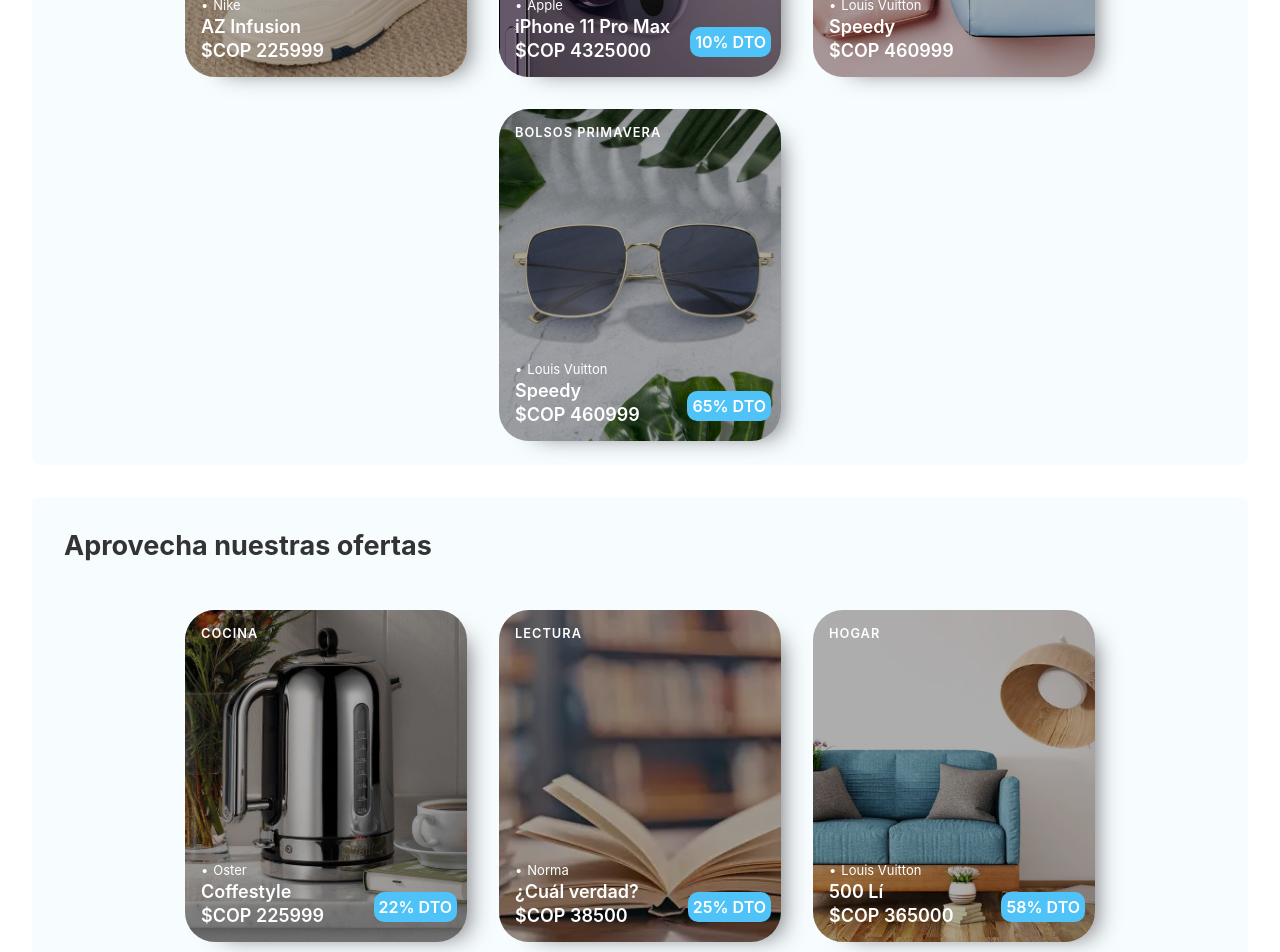
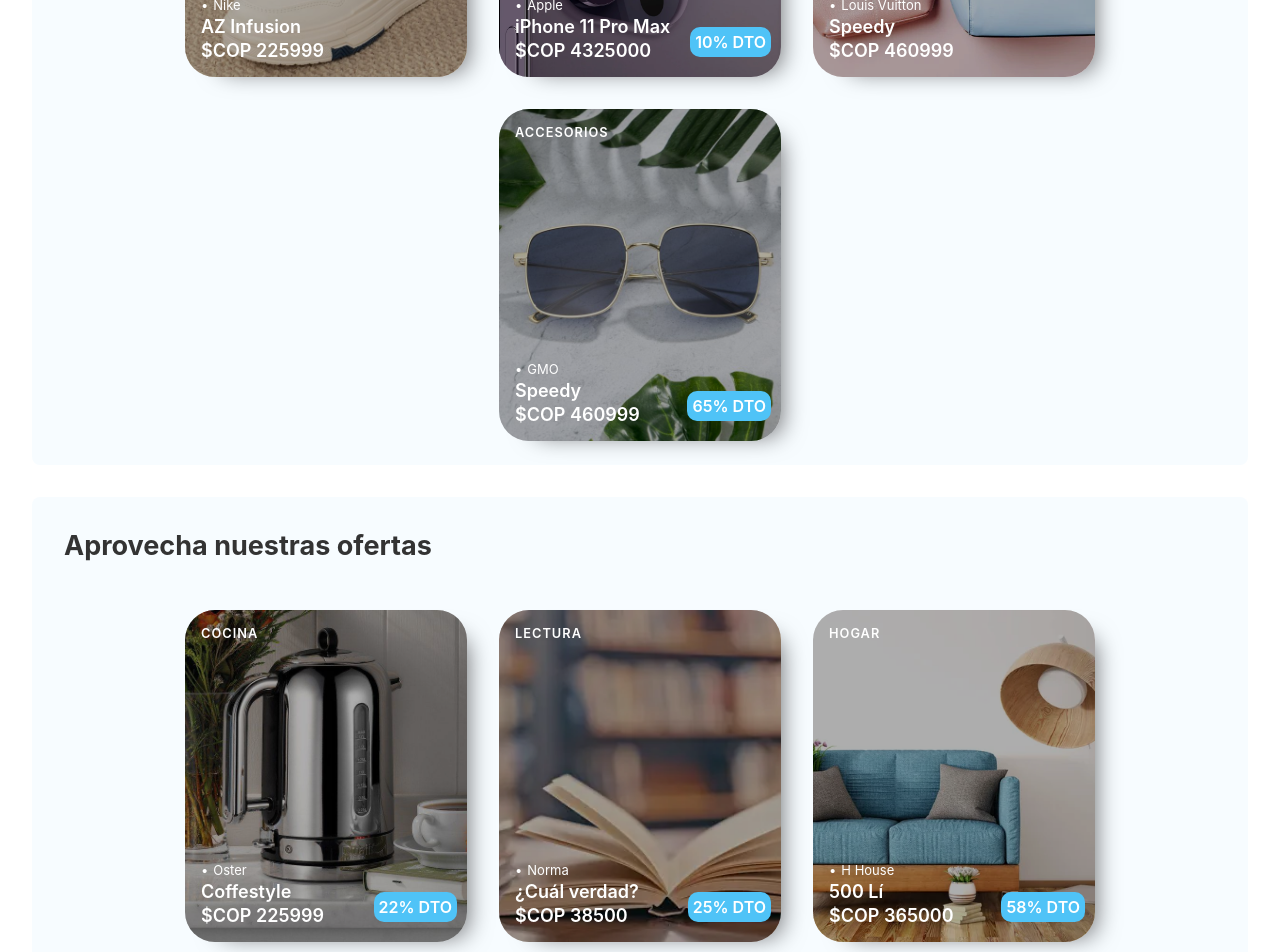
Before and after one commit to dev-lfchamorro/payment-process, a React (Create React App) app: page / in a window 1280 px wide. Shown: the part 920-1872 px from the top of the page. Built offline with nearby package versions, Linux system fonts and the light colour scheme.

Commit message:
uuid method was implemented in products constant

```diff
--- a/src/views/Products/constants/products.ts
+++ b/src/views/Products/constants/products.ts
@@ -1,5 +1,6 @@
 import { EProducsSection } from "../../../enums";
-import { Products } from "../../../types";
+import { Product } from "../../../types";
+import { v4 as uuidv4 } from "uuid";
 import ImgBooks from "./../../../assets/images/products/books.jpg";
 import ImgCoffeMarker from "./../../../assets/images/products/coffe-marker.jpg";
 import ImgFurniture from "./../../../assets/images/products/furniture.jpg";
@@ -10,7 +11,7 @@ import ImgSpringBags from "./../../../assets/images/products/spring-bags.jpg";
 import ImgSunGlassess from "./../../../assets/images/products/sunglassess.jpg";
 
 type ProductsMap = {
-  [key in EProducsSection]: Products[];
+  [key in EProducsSection]: Product[];
 };
 
 export const highlightedProducts: ProductsMap = {
@@ -19,6 +20,7 @@ export const highlightedProducts: ProductsMap = {
       brand: "Nike",
       category: "Zapatillas deportivas",
       hasDiscount: false,
+      id: uuidv4(),
       image: ImgSneakers,
       name: "AZ Infusion",
       price: 225999,
@@ -28,6 +30,7 @@ export const highlightedProducts: ProductsMap = {
       category: "Teléfonos",
       discount: 10,
       hasDiscount: true,
+      id: uuidv4(),
       image: ImgIphone14,
       name: "iPhone 11 Pro Max",
       price: 4325000,
@@ -35,15 +38,17 @@ export const highlightedProducts: ProductsMap = {
     {
       brand: "Louis Vuitton",
       category: "Bolsos primavera",
+      id: uuidv4(),
       image: ImgSpringBags,
       name: "Speedy",
       price: 460999,
     },
     {
-      brand: "Louis Vuitton",
-      category: "Bolsos primavera",
+      brand: "GMO",
+      category: "Accesorios",
       discount: 65,
       hasDiscount: true,
+      id: uuidv4(),
       image: ImgSunGlassess,
       name: "Speedy",
       price: 460999,
@@ -55,6 +60,7 @@ export const highlightedProducts: ProductsMap = {
       category: "Cocina",
       discount: 22,
       hasDiscount: true,
+      id: uuidv4(),
       image: ImgCoffeMarker,
       name: "Coffestyle",
       price: 225999,
@@ -64,15 +70,17 @@ export const highlightedProducts: ProductsMap = {
       category: "Lectura",
       discount: 25,
       hasDiscount: true,
+      id: uuidv4(),
       image: ImgBooks,
       name: "¿Cuál verdad?",
       price: 38500,
     },
     {
-      brand: "Louis Vuitton",
+      brand: "H House",
       category: "Hogar",
       discount: 58,
       hasDiscount: true,
+      id: uuidv4(),
       image: ImgFurniture,
       name: "500 Lí",
       price: 365000,
@@ -82,6 +90,7 @@ export const highlightedProducts: ProductsMap = {
       category: "Deportes",
       discount: 44,
       hasDiscount: true,
+      id: uuidv4(),
       image: ImgSportsSweatshirts,
       name: "Poe Safe",
       price: 85900,
```
